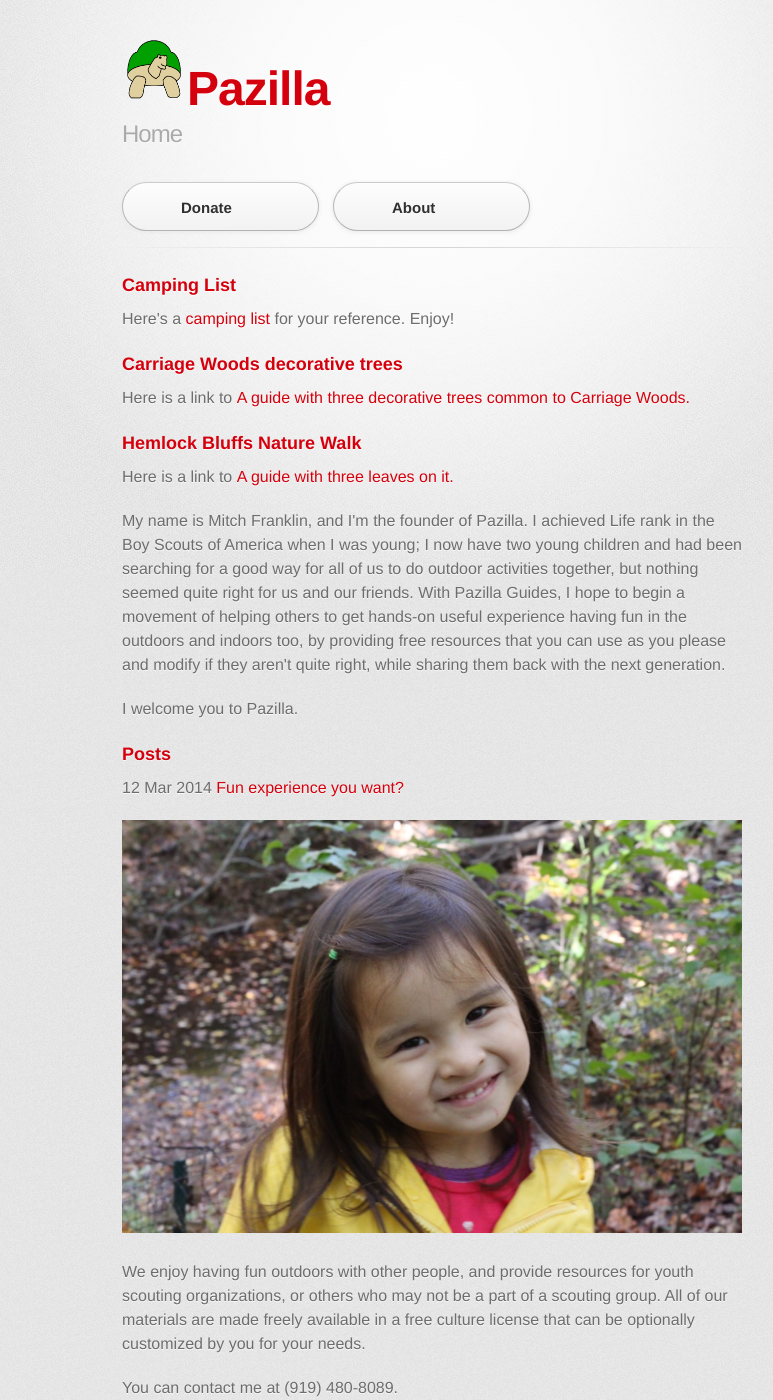
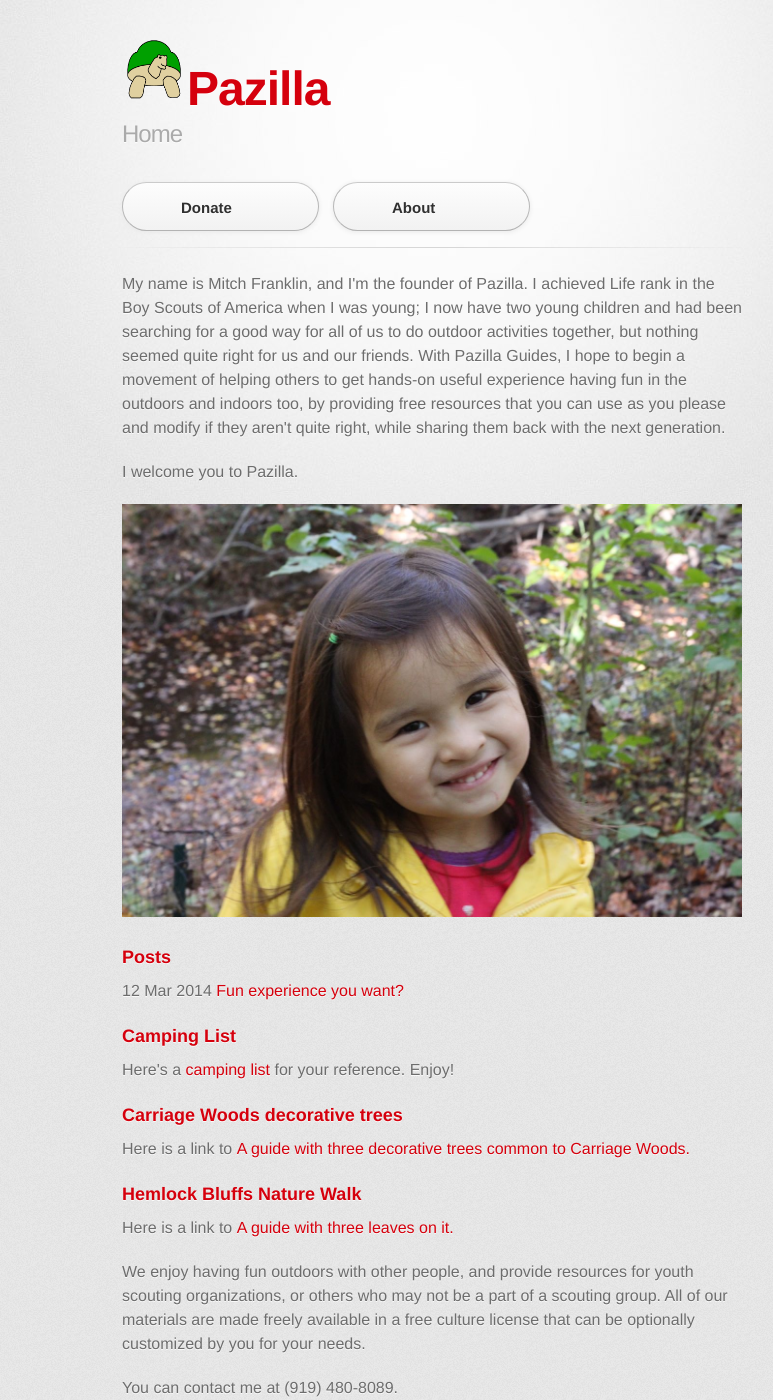
Before and after one commit to pazilla/pazilla.github.io, a Jekyll site: the page built from index.html, in a window 1280 px wide and 1400 px high. Shown: the whole window, without its empty margins (208-981 px from the left). Built offline with Jekyll 4.4.1, drawn with Linux system fonts in a browser that asks for light colours; some web fonts are replaced; part of the change alters nothing that is shown.

Commit message:
Update index.html

```diff
--- a/index.html
+++ b/index.html
@@ -3,15 +3,6 @@ layout: default
 title: Home
 ---
 
-<h3>Camping List</h3>
-<p>Here's a <a href="camping">camping list</a> for your reference.
-Enjoy!</p>
-
-<h3>Carriage Woods decorative trees</h3>
-<p>Here is a link to <a href="cw-nature.html">A guide with three decorative trees common to Carriage Woods.</a></p>
-
-<h3>Hemlock Bluffs Nature Walk</h3>
-<p>Here is a link to <a href="first-nature-walk.html">A guide with three leaves on it.</a></p>
 
 <p>
 My name is Mitch Franklin, and I'm the founder of Pazilla.
@@ -27,6 +18,7 @@ while sharing them back with the next generation.
 <p>
 I welcome you to Pazilla.
 </p>
+<p><img src="/images/girl-outdoors-hemlock.jpg" /></p>
 
 <h3>Posts</h3>
 <p>
@@ -35,8 +27,15 @@ I welcome you to Pazilla.
 {% endfor %}
 </p>
 
+<h3>Camping List</h3>
+<p>Here's a <a href="camping">camping list</a> for your reference.
+Enjoy!</p>
 
-<p><img src="/images/girl-outdoors-hemlock.jpg" /></p>
+<h3>Carriage Woods decorative trees</h3>
+<p>Here is a link to <a href="cw-nature.html">A guide with three decorative trees common to Carriage Woods.</a></p>
+
+<h3>Hemlock Bluffs Nature Walk</h3>
+<p>Here is a link to <a href="first-nature-walk.html">A guide with three leaves on it.</a></p>
 
 <p>
 We enjoy having fun outdoors with other people, and provide resources for youth scouting organizations,
```
